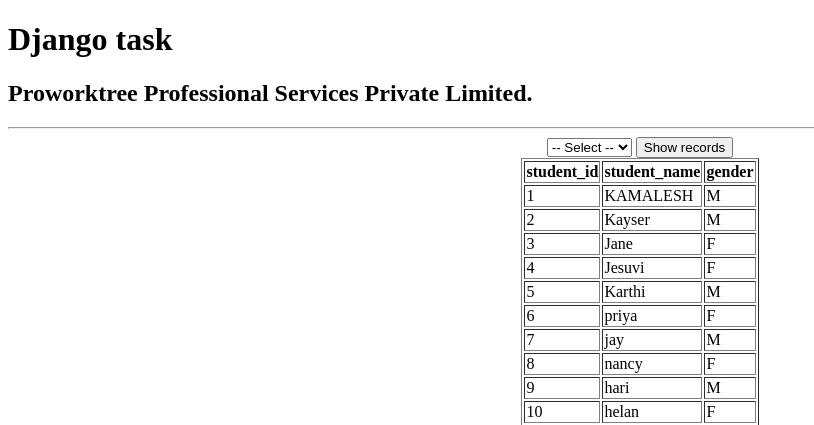
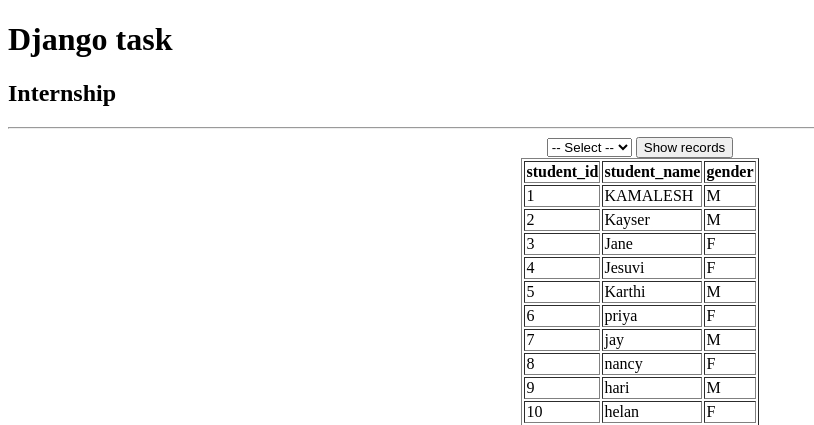
Before and after one commit to KAMALESHT/Simple-django-proj, a Django app: page / in a window 1280 px wide. Shown: the top 425 px of the page, without its empty margins (0-814 px from the left). Run offline with Django 3.2, Linux system fonts and the light colour scheme; data comes from the database, SQL or seed files in the repository.

Commit message:
Update index.html

```diff
--- a/schema/templates/index.html
+++ b/schema/templates/index.html
@@ -6,7 +6,7 @@
 </head>
 <body>
     <h1>Django task</h1>
-    <h2>Proworktree Professional Services Private Limited.</h2>
+    <h2>Internship</h2>
     <hr>
     <center>
     <form method="POST">
```
